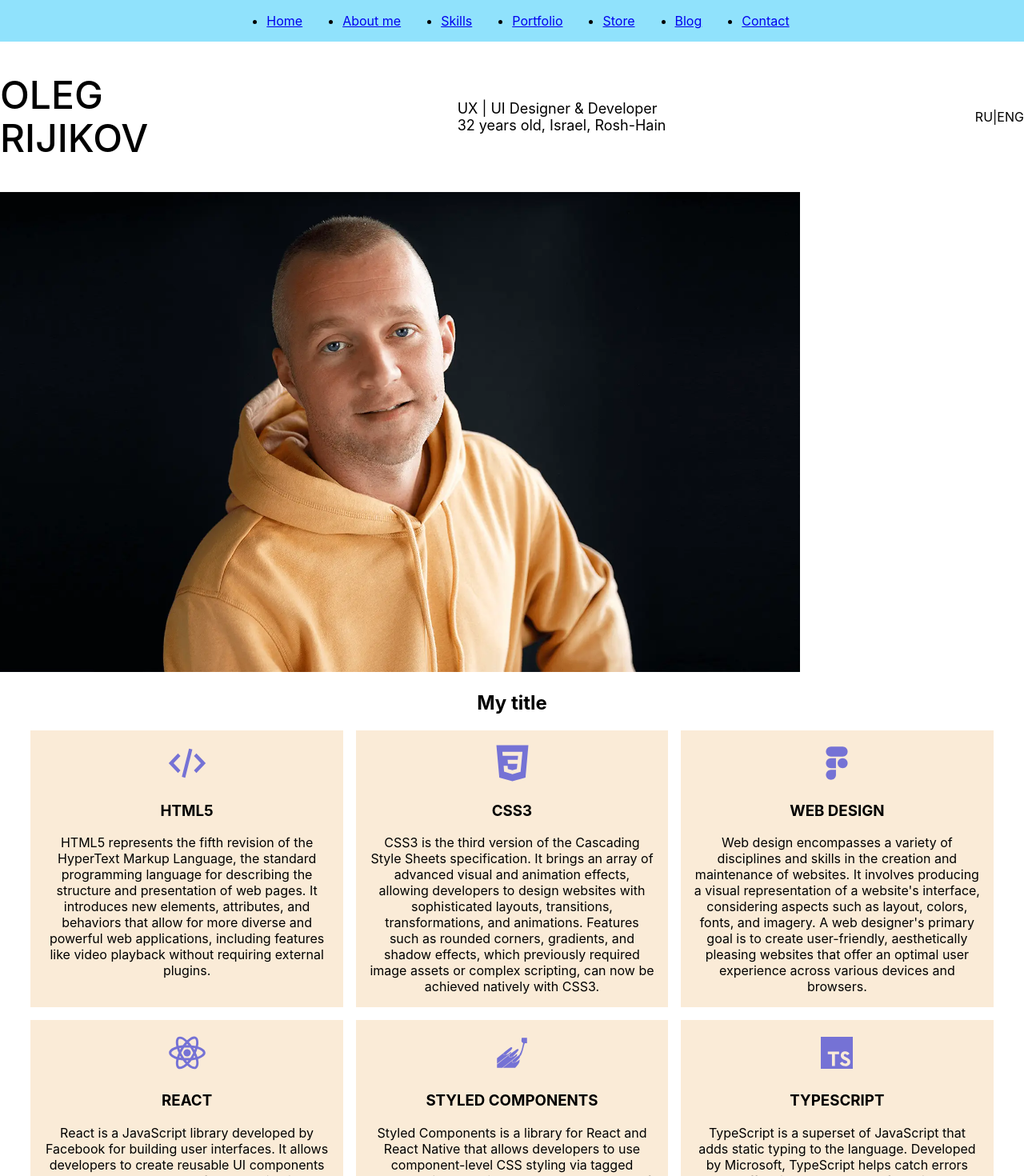
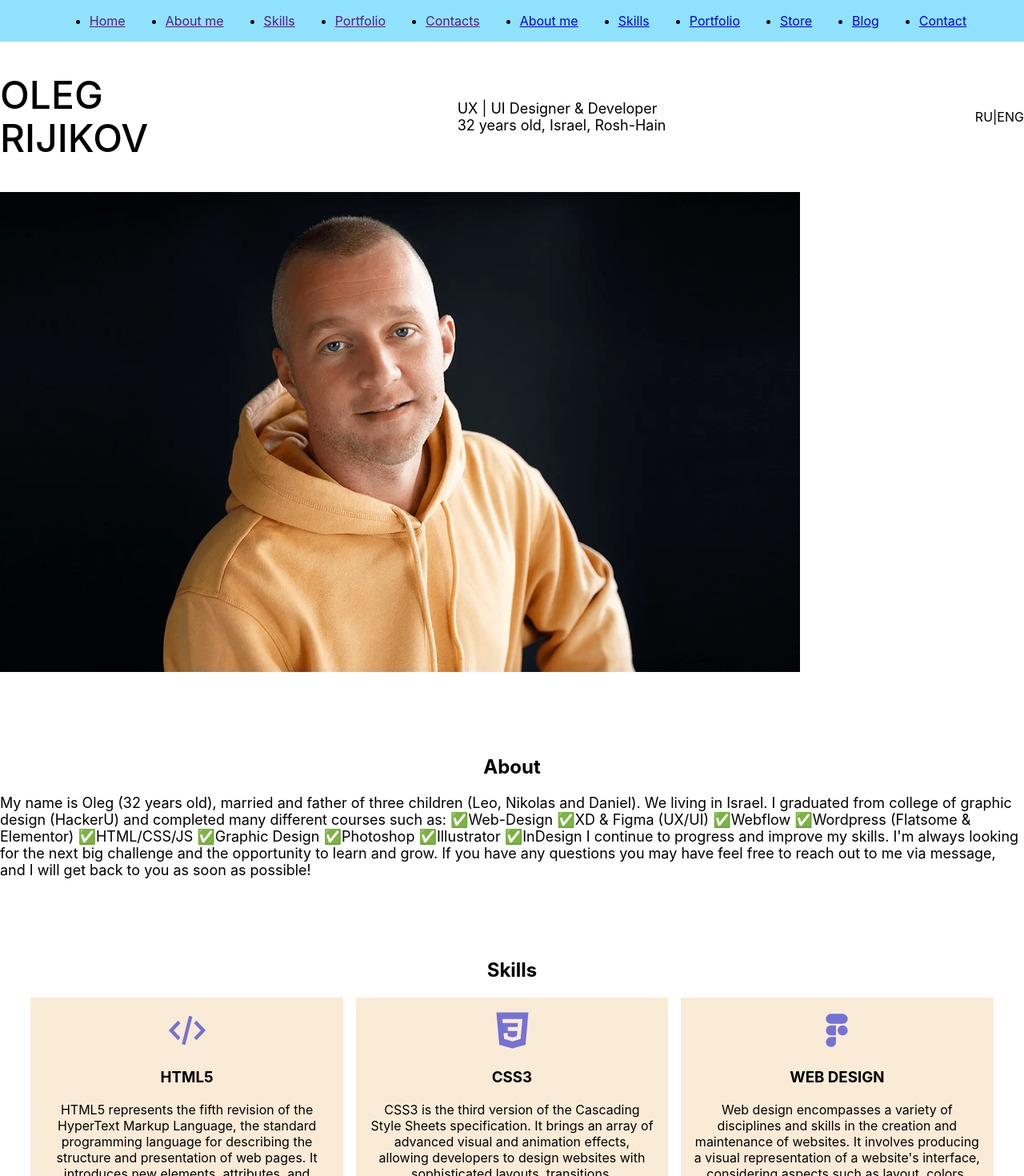
Before and after one commit to Olegrij/portfolio-incubator, a React app: page / in a window 1280 px wide. Shown: the top 1470 px of the page at 80% size. Built offline with nearby package versions, Linux system fonts and the light colour scheme.

Commit message:
Array create

```diff
--- a/src/App.tsx
+++ b/src/App.tsx
@@ -2,6 +2,7 @@ import './App.css';
 import {Header} from "./layout/header/Header";
 import {Main} from "./layout/sections/main/Main";
 import {Skills} from "./layout/sections/skills/Skills";
+import {About} from "./layout/sections/about/About";
 
 
 function App() {
@@ -9,6 +10,7 @@ function App() {
         <div className="App">
             <Header/>
             <Main/>
+            <About/>
             <Skills/>
         </div>
     );
--- a/src/components/Section.tsx
+++ b/src/components/Section.tsx
@@ -6,5 +6,5 @@ type SectionWrapperPropsType = {
 }
 
 export const SectionWrapper = styled.section<SectionWrapperPropsType>`
-    padding ${props => props.padding || "80px 0px"}
+  padding ${props => props.padding || "80px 0px"}
 `
--- a/src/components/menu/Menu.tsx
+++ b/src/components/menu/Menu.tsx
@@ -1,13 +1,17 @@
 import React from 'react';
 import styled from "styled-components";
 
-export const Menu = () => {
+export const Menu = (props: {menuItems: Array<string>}) => {
     return (
         <StyledMenu>
             <ul>
-                <li>
-                    <a href="#">Home</a>
-                </li>
+
+                {props.menuItems.map((item, index) => {
+                    return <li key={index}>
+                        <a href="">{item}</a>
+                    </li>
+                })}
+
                 <li>
                     <a href="#">About me</a>
                 </li>
--- a/src/layout/header/Header.tsx
+++ b/src/layout/header/Header.tsx
@@ -3,10 +3,12 @@ import styled from "styled-components";
 import {Logo} from "../../components/logo/Logo";
 import {Menu} from "../../components/menu/Menu";
 
+const items = ["Home", "About me", "Skills", "Portfolio", "Contacts"]
+
 export const Header = () => {
     return (
         <StyledHeader>
-            <Menu/>
+            <Menu menuItems={items}/>
         </StyledHeader>
     );
 };
--- a/src/layout/sections/about/About.tsx
+++ b/src/layout/sections/about/About.tsx
@@ -1,14 +1,31 @@
 import React from 'react';
 import styled from "styled-components";
+import {SectionWrapper} from "../../../components/Section";
+import {SectionTitle} from "../../../components/SectionTitle";
 
 export const About = () => {
     return (
-        <StyledAbout>
+        <SectionWrapper>
+            <SectionTitle>About</SectionTitle>
+            <AboutText>
+                My name is Oleg (32 years old), married and father of three children (Leo, Nikolas and Daniel). We
+                living in Israel.
+                I graduated from college of graphic design (HackerU) and completed many different courses such as:
+                ✅Web-Design ✅XD & Figma (UX/UI) ✅Webflow ✅Wordpress (Flatsome & Elementor) ✅HTML/CSS/JS ✅Graphic Design
+                ✅Photoshop ✅Illustrator ✅InDesign
+                I continue to progress and improve my skills. I'm always looking for the next big challenge and the
+                opportunity to learn and grow. If you have any questions you may have feel free to reach out to me via
+                message, and I will get back to you as soon as possible!
+            </AboutText>
+        </SectionWrapper>
 
-        </StyledAbout>
     );
 };
 
-const StyledAbout = styled.section`
+export const StyledAbout = styled.section`
 
 `
+
+export const AboutText = styled.text`
+  font-size: 18px;
+`
--- a/src/layout/sections/main/Main.tsx
+++ b/src/layout/sections/main/Main.tsx
@@ -7,13 +7,13 @@ import {SectionWrapper} from "../../../components/Section";
 export const Main = () => {
     return (
         <StyledMain>
-           <SectionWrapper padding={"40px 0"}>
-               <FlexWrapper justify={"space-between"} align={"center"}>
-                   <StyledLikeH1>oleg<br />rijikov</StyledLikeH1>
-                   <MainTitle>UX | UI Designer & Developer<br />32 years old, Israel, Rosh-Hain</MainTitle>
-                   <span>RU|ENG</span>
-               </FlexWrapper>
-           </SectionWrapper>
+            <SectionWrapper padding={"40px 0px"}>
+                <FlexWrapper justify={"space-between"} align={"center"}>
+                    <StyledLikeH1>oleg<br/>rijikov</StyledLikeH1>
+                    <MainTitle>UX | UI Designer & Developer<br/>32 years old, Israel, Rosh-Hain</MainTitle>
+                    <span>RU|ENG</span>
+                </FlexWrapper>
+            </SectionWrapper>
             <Photo src={photo} alt=""/>
         </StyledMain>
     );
--- a/src/layout/sections/skills/Skills.tsx
+++ b/src/layout/sections/skills/Skills.tsx
@@ -7,7 +7,7 @@ import {Skill} from "./skill/Skill";
 export const Skills = () => {
     return (
         <StyledSkills>
-            <SectionTitle>My title</SectionTitle>
+            <SectionTitle>Skills</SectionTitle>
             <FlexWrapper wrap={"wrap"} gap={"1rem"} justify={"center"}>
                 <Skill iconId={"code"}
                        title={"HTML5"}
```
